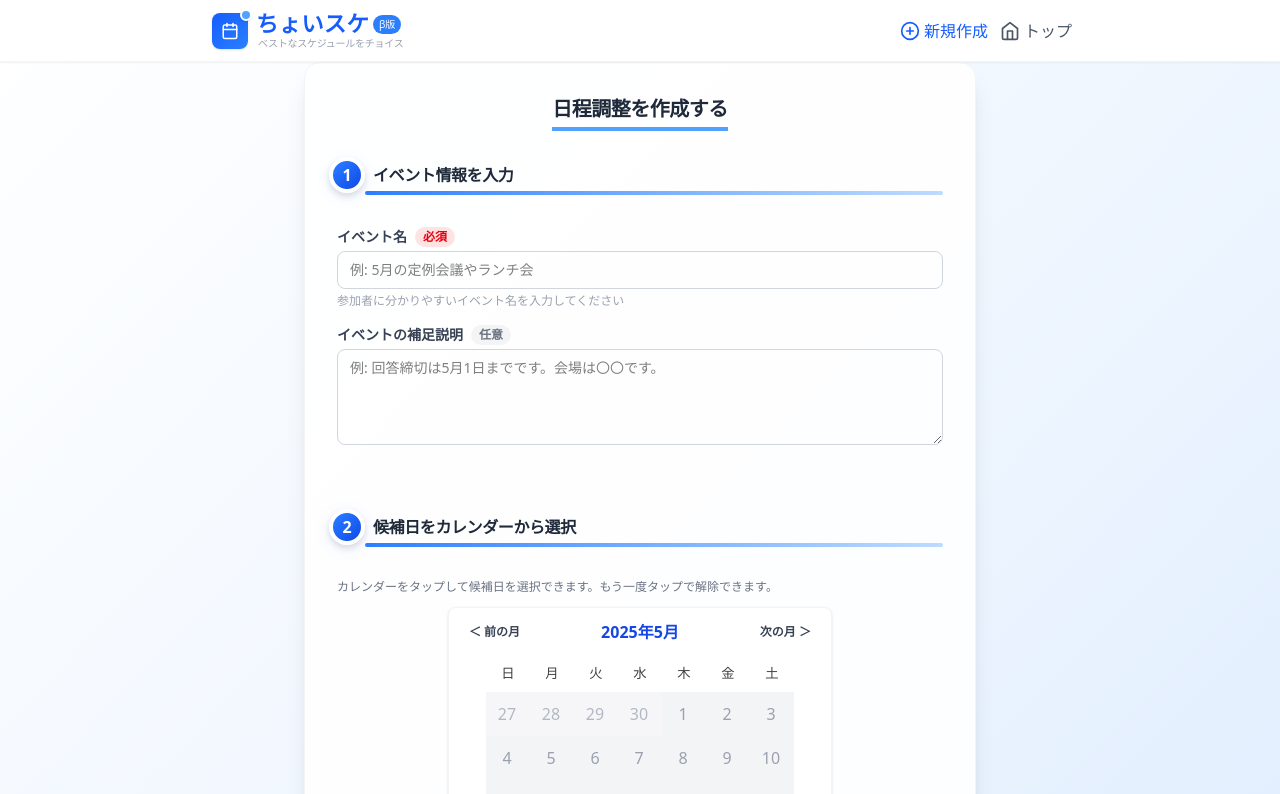
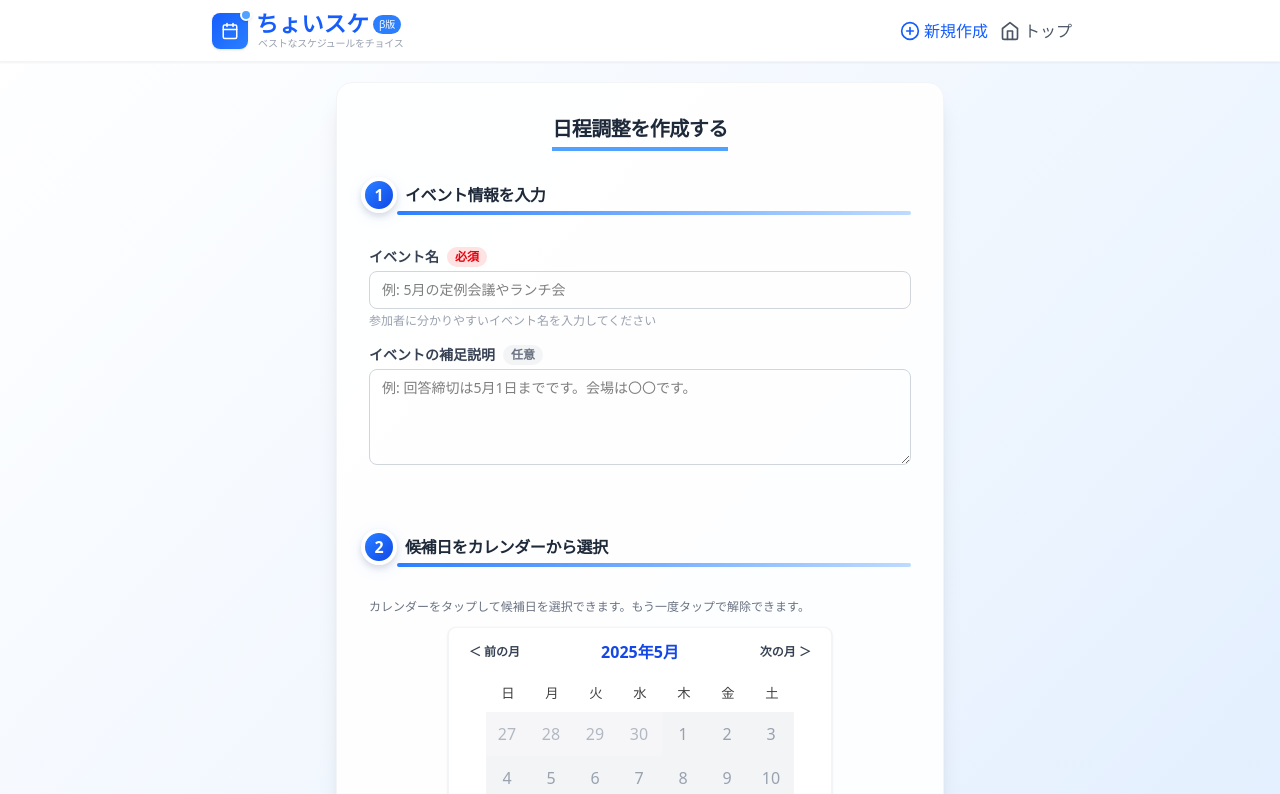
Before and after one commit to Jun-T-git/choiske-web, a Next.js app: page /new in a window 1280 px wide. Shown: the top 794 px of the page. Built offline with nearby package versions, Linux system fonts and the light colour scheme.

Commit message:
デザイン調整

```diff
--- a/src/app/guest/[token]/answer/page.tsx
+++ b/src/app/guest/[token]/answer/page.tsx
@@ -25,7 +25,8 @@ const AnswerPage: FC<AnswerPageProps> = async ({ params }) => {
   });
 
   return (
-    <div className="shadow-xl rounded-2xl px-4 sm:px-8 py-8 max-w-2xl mx-auto space-y-7 border border-gray-100 bg-white/90">
+    <main className="max-w-2xl mx-auto px-1 sm:px-8 pt-5 pb-10">
+      <div className="shadow-xl rounded-2xl px-3 sm:px-8 py-8 mx-auto space-y-7 border border-gray-100 bg-white/90">
         <SectionHeading>スケジュール回答</SectionHeading>
         <div className="mb-6">
           <h2 className="text-xl font-bold mb-1">{title}</h2>
@@ -35,6 +36,7 @@ const AnswerPage: FC<AnswerPageProps> = async ({ params }) => {
         </div>
         <AnswerForm token={token} timeSlots={timeSlotsJst} />
       </div>
+    </main>
   );
 };
 
--- a/src/app/guest/[token]/summary/page.tsx
+++ b/src/app/guest/[token]/summary/page.tsx
@@ -59,6 +59,7 @@ export default async function GuestSummaryPage({ params }: Props) {
 
   return (
     <>
+      <main className="max-w-2xl mx-auto px-1 sm:px-8 pt-5 pb-10">
         <section className="w-full max-w-2xl mb-4 bg-white/90 rounded-2xl shadow-md p-6 flex flex-col gap-2 border border-blue-100">
           <h1 className="text-2xl font-bold text-blue-900 flex items-center gap-2">
             <span className="inline-block w-2 h-6 bg-blue-400 rounded-full mr-2" />
@@ -89,6 +90,7 @@ export default async function GuestSummaryPage({ params }: Props) {
           </h2>
           <GuestSummaryTable slots={slots} answers={answers} />
         </section>
+      </main>
     </>
   );
 }
--- a/src/app/host/[scheduleId]/done/page.tsx
+++ b/src/app/host/[scheduleId]/done/page.tsx
@@ -22,10 +22,13 @@ export default async function NewCompletePage({
   const { title, answerSummaryUrl } = scheduleSummary;
 
   return (
-    <div className="max-w-md mx-auto p-6 bg-white rounded-2xl shadow border border-gray-100 flex flex-col items-center gap-6 animate-fade-in">
+    <main className="max-w-2xl mx-auto px-3 sm:px-8 pt-5 pb-10">
+      <div className="bg-white/90 shadow-xl rounded-2xl px-4 sm:px-8 py-8 max-w-2xl mx-auto border border-gray-100 flex flex-col items-center gap-6 animate-fade-in">
         <FiCheckCircle className="text-green-500" size={48} />
         <h1 className="text-xl font-bold text-gray-900 text-center">
-        {mode === "edit" ? "日程調整を更新しました" : "日程調整を作成しました"}
+          {mode === "edit"
+            ? "日程調整を更新しました"
+            : "日程調整を作成しました"}
         </h1>
         <p className="text-gray-500 text-center text-sm">
           下記のURLを参加者に共有してください
@@ -66,5 +69,6 @@ export default async function NewCompletePage({
           </LinkButton>
         </div>
       </div>
+    </main>
   );
 }
--- a/src/app/host/[scheduleId]/edit/page.tsx
+++ b/src/app/host/[scheduleId]/edit/page.tsx
@@ -38,7 +38,7 @@ export default async function ScheduleEditPage({
   if (!schedule) return notFound();
 
   return (
-    <>
+    <main className="max-w-2xl mx-auto px-3 sm:px-8 pt-5 pb-10">
       <ScheduleForm
         initialData={{
           initialTitle: schedule.title,
@@ -51,6 +51,6 @@ export default async function ScheduleEditPage({
         }}
         scheduleId={scheduleId}
       />
-    </>
+    </main>
   );
 }
--- a/src/app/layout.tsx
+++ b/src/app/layout.tsx
@@ -89,7 +89,7 @@ export default function RootLayout({
         className={`${geistSans.variable} ${geistMono.variable} bg-gradient-to-br from-white via-blue-50 to-blue-100 min-h-screen`}
       >
         <CommonHeader />
-        {children}
+        <main>{children}</main>
       </body>
     </html>
   );
--- a/src/app/new/page.tsx
+++ b/src/app/new/page.tsx
@@ -8,8 +8,8 @@ import { ReactNode } from "react";
  */
 export default function NewSchedulePage(): ReactNode {
   return (
-    <>
+    <main className="max-w-2xl mx-auto px-3 sm:px-8 pt-5 pb-10">
       <ScheduleForm />
-    </>
+    </main>
   );
 }
```
Lines whose indentation alone changed are shown as unchanged.
